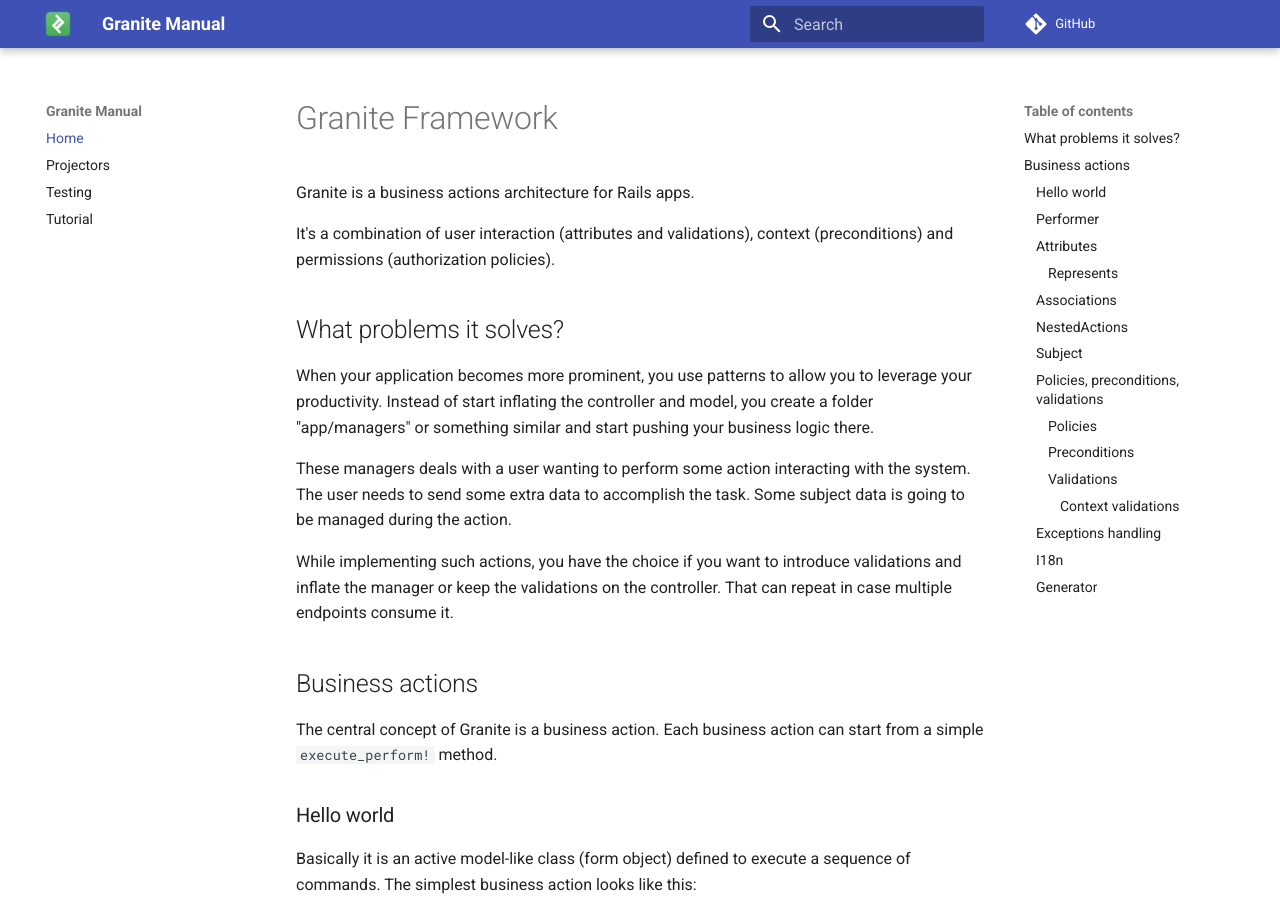
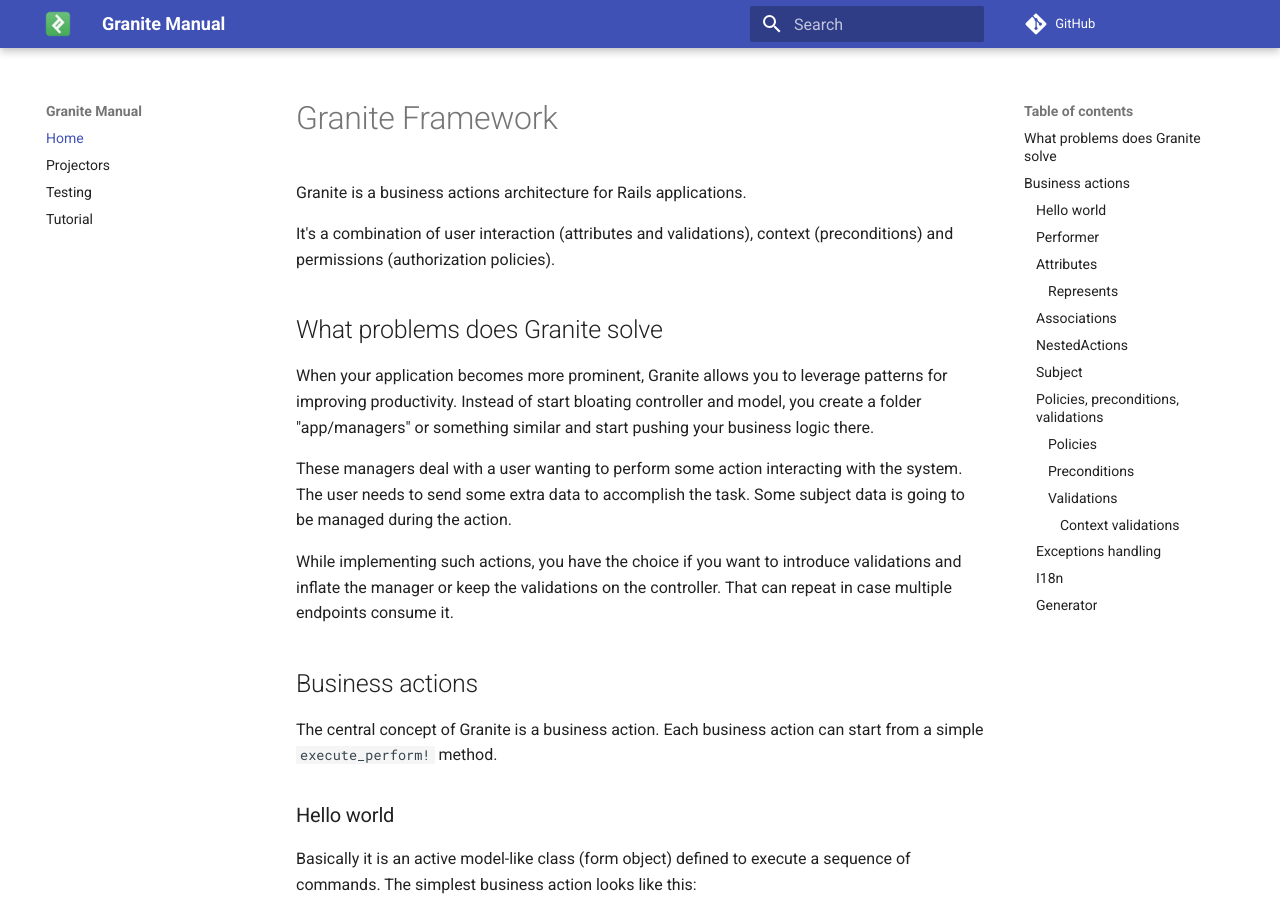
Before and after one commit to toptal/granite, an MkDocs documentation site: the page built from docs/index.md, in a window 1280 px wide and 900 px high. Built offline with MkDocs 1.6.1 and Material for MkDocs 9.7.7, drawn with Linux system fonts in a browser that asks for light colours; comment, search, counter and statistics services are not loaded; old or Windows-style settings are respelled for this version of MkDocs.

Commit message:
Improve sentences

```diff
--- a/docs/index.md
+++ b/docs/index.md
@@ -1,18 +1,18 @@
 # Granite Framework
 
-Granite is a business actions architecture for Rails apps.
+Granite is a business actions architecture for Rails applications.
 
 It's a combination of user interaction (attributes and validations), context (preconditions) and
 permissions (authorization policies).
 
-## What problems it solves?
+## What problems does Granite solve
 
-When your application becomes more prominent, you use patterns to allow you to
-leverage your productivity. Instead of start inflating the controller and
+When your application becomes more prominent, Granite allows you to leverage
+patterns for improving productivity. Instead of start bloating controller and
 model, you create a folder "app/managers" or something similar and start
 pushing your business logic there.
 
-These managers deals with a user wanting to perform some action interacting with the system.
+These managers deal with a user wanting to perform some action interacting with the system.
 The user needs to send some extra data to accomplish the task.
 Some subject data is going to be managed during the action.
 
```
